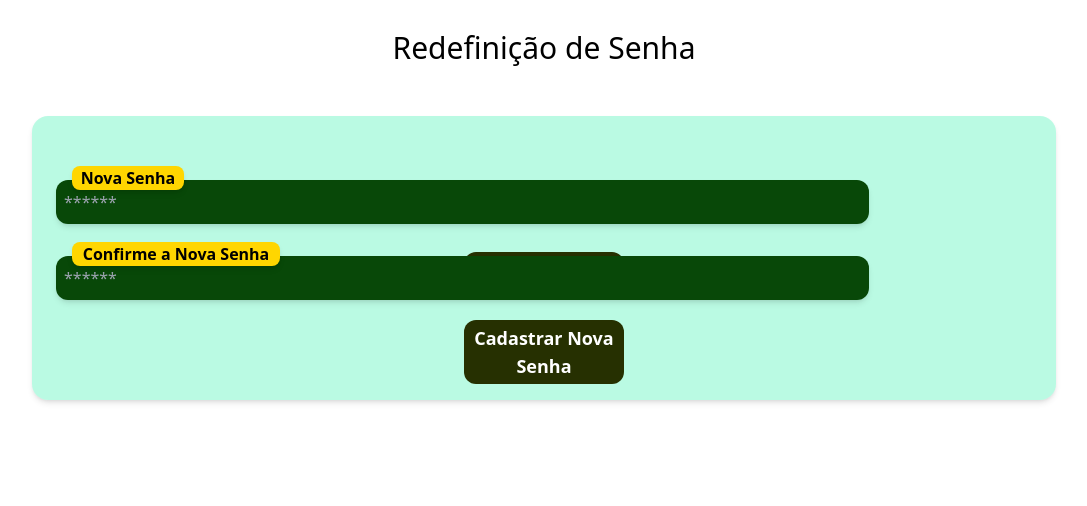
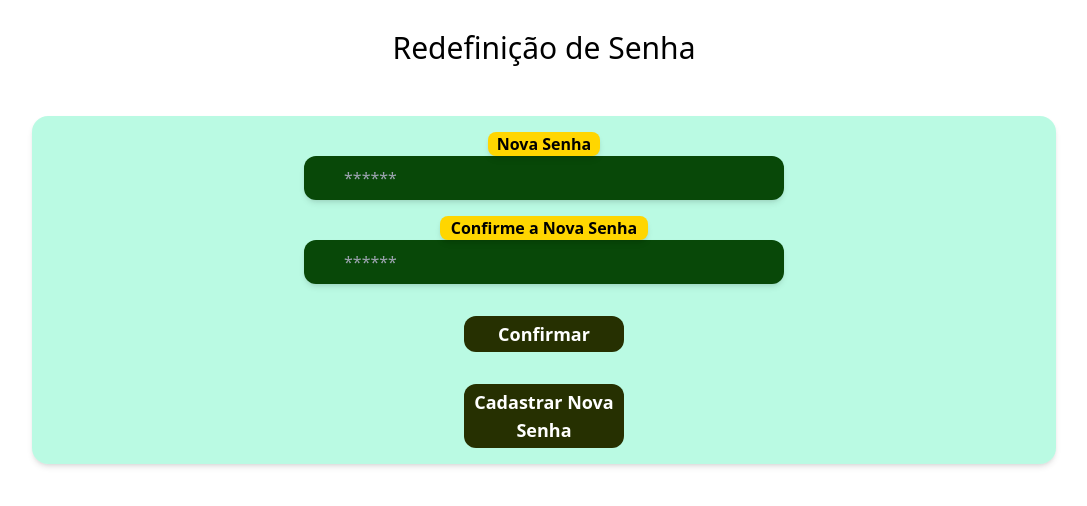
Before and after one commit to Inodevs-6/Inodevs-front-vue, a Vue app: page /Redefinir_Senha in a window 1280 px wide. Shown: the top 506 px of the page, without its empty margins (136-1223 px from the left). Built offline with nearby package versions, Linux system fonts and the light colour scheme.

Commit message:
Aligning items

```diff
--- a/src/views/Redefinir_Senha.vue
+++ b/src/views/Redefinir_Senha.vue
@@ -70,12 +70,10 @@ const salvar = () => {
         class="xl:w-[80vw] w-[90%] flex flex-col gap-8 p-4 mt-[3rem] bg-[#1DEEA3] shadow-md bg-opacity-30 rounded-2xl relative"
       >
 
-        <div class="flex flex-col gap-5 xl:gap-0 xl:flex-row justify-between">
-          <div class="w-full">
-
-            <div class="w-[82%] flex flex-col relative top-[3rem] left-2">
+      <div class="flex flex-col justify-center items-center">
+  <div class="w-[82%] flex flex-col mb-4 items-center">
     <span
-                class="bg-[#FFD600] w-[7rem] absolute bottom-[2.1rem] left-4 font-semibold shadow-md rounded-lg text-center z-10"
+      class="bg-[#FFD600] w-[7rem]  font-semibold shadow-md rounded-lg text-center relative z-10"
     >
       Nova Senha
     </span>
@@ -83,13 +81,13 @@ const salvar = () => {
       v-model="senha"
       id="senha"
       placeholder="******"
-                class="bg-[#084808] w-full h-11 p-2 pt-2 shadow-md outline-none rounded-xl text-[#FFF] relative z-0"
+      class="bg-[#084808] w-[30rem] h-11 p-2 pt-2 pl-10 shadow-md outline-none rounded-xl text-[#FFF] relative z-0 text-black"
       :disabled="!isDisabled"
     />
   </div>
-            <div class="w-[82%] flex flex-col relative top-[5rem] left-2">
+  <div class="w-[82%] flex flex-col items-center">
     <span
-                class="bg-[#FFD600] w-[13rem] absolute bottom-[2.1rem] left-4 font-semibold shadow-md rounded-lg text-center z-10"
+      class="bg-[#FFD600] w-[13rem] mx-2  font-semibold shadow-md rounded-lg text-center relative z-10"
     >
       Confirme a Nova Senha
     </span>
@@ -97,12 +95,12 @@ const salvar = () => {
       v-model="senhaNovamente"
       id="senhaNovamente"
       placeholder="******"
-                class="bg-[#084808] w-full h-11 p-2 pt-2 shadow-md outline-none rounded-xl text-[#FFF] relative z-0"
+      class="bg-[#084808] w-[30rem] h-11 p-2 pt-2 pl-10 shadow-md outline-none rounded-xl text-[#FFF] relative z-0 text-black"
       :disabled="!isDisabled"
     />
   </div>
 </div>
-        </div>
+
         <p v-if="senha !== senhaNovamente" class="text-red-600 text-lg font-bold">
           As senhas não estão iguais !
         </p>
```
Lines whose indentation alone changed are shown as unchanged.
